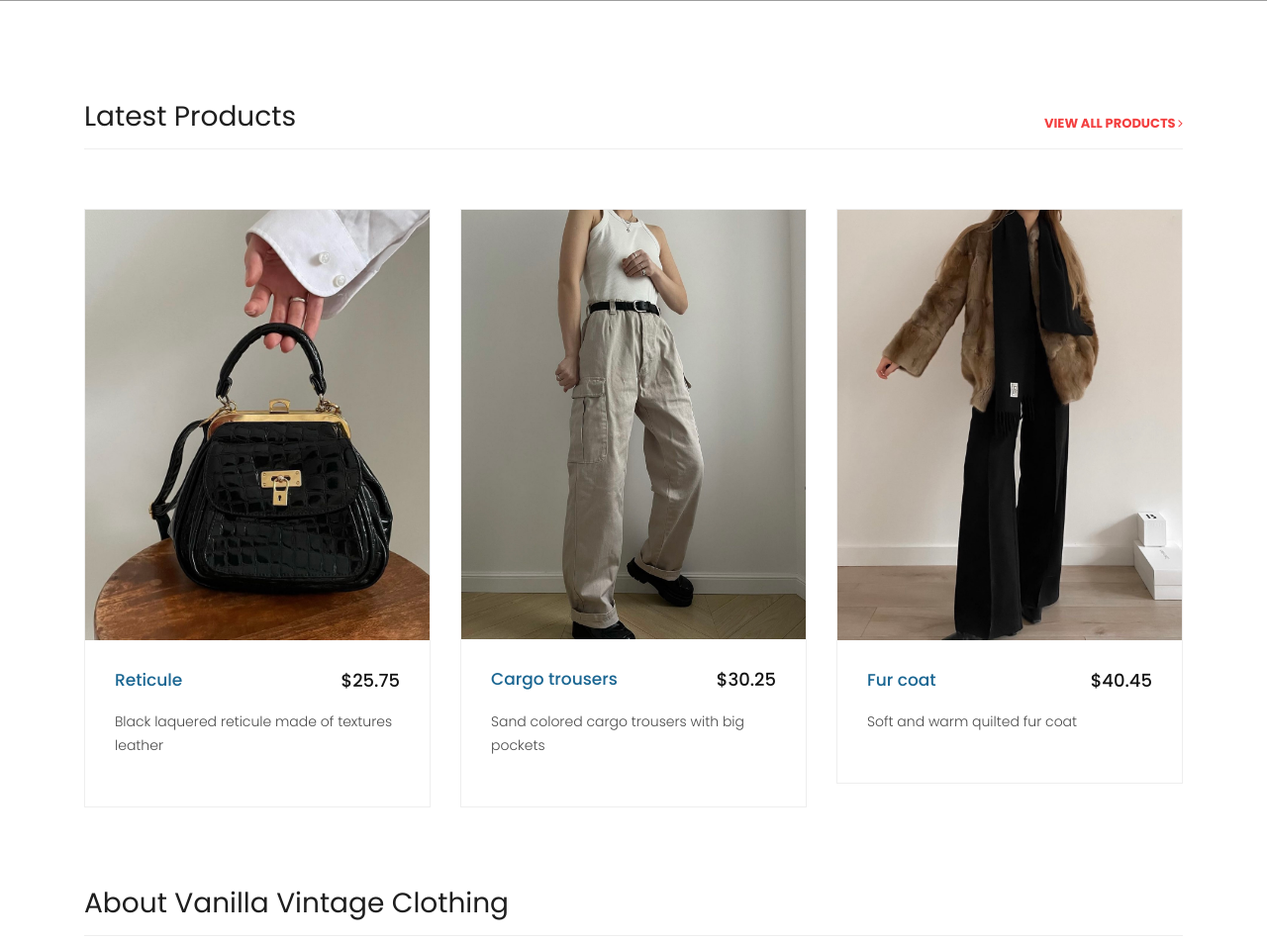
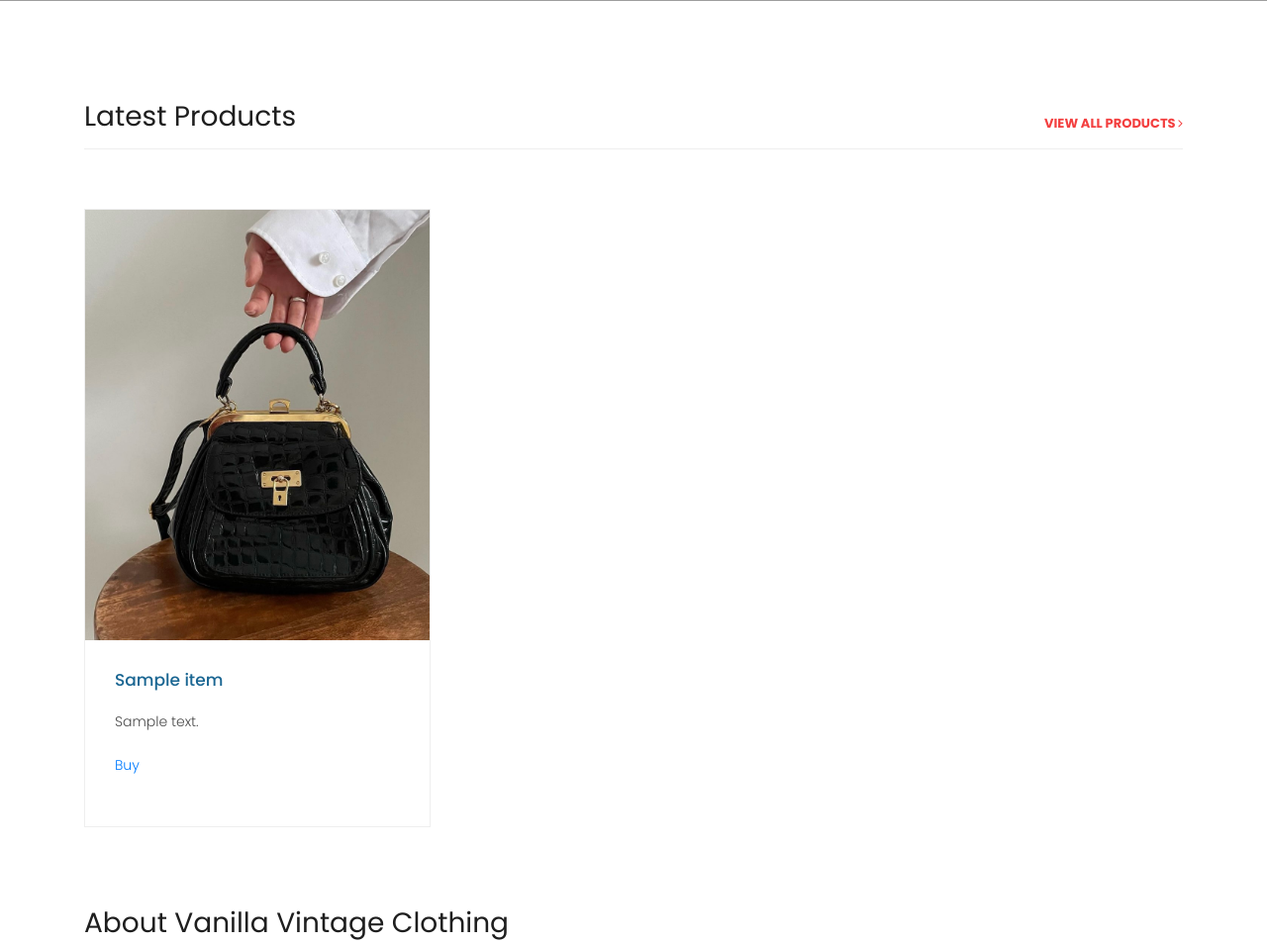
Before and after one commit to ka10a/vanilla-vintage-site, a Django app: page /index/ in a window 1280 px wide. Shown: the part 679-1633 px from the top of the page at 99% size. Run offline with Django 3.2, Linux system fonts and the light colour scheme; tables that the repository leaves empty hold one stand-in row (values such as "Sample post"); some libraries are stand-ins or nearby versions; grey boxes are pictures that could not be loaded.

Commit message:
adding items and forms

```diff
--- a/config/config/settings.py
+++ b/config/config/settings.py
@@ -43,6 +43,7 @@ INSTALLED_APPS = [
     'rest_framework',
     'corsheaders',
     'post',
+    'items',
 ]
 
 MIDDLEWARE = [
--- a/config/post/models.py
+++ b/config/post/models.py
@@ -3,14 +3,64 @@ from django.urls import reverse
 
 
 class Item(models.Model):
-    id = models.AutoField(primary_key=True)
+    class Meta:
+        db_table = 'item'
+
+    #     cat = gra -> sold
+    #     cat = poi -> discount
+    #     cat = des -> ordinary
+
     name = models.CharField(max_length=200)
-    price = models.BigIntegerField(default=0)
+    desc = models.CharField(max_length=400)
+    price = models.FloatField(default=0)
+    disc_price = models.FloatField(default=0)
+    img = models.CharField(max_length=200)
     category = models.CharField(max_length=200)
-
-    @property
-    def get_item_id(self):
-        return self.id
 
     def __str__(self):
         return self.name
+
+
+class Order(models.Model):
+    class Meta:
+        db_table = 'order'
+
+    name = models.CharField(max_length=100)
+    email = models.CharField(max_length=100)
+    ids = models.CharField(max_length=1000)
+    address = models.CharField(max_length=300)
+
+
+class Contact(models.Model):
+    class Meta:
+        db_table = 'contact_msg'
+
+    name = models.CharField(max_length=100)
+    email = models.CharField(max_length=100)
+    subj = models.CharField(max_length=100)
+    text = models.CharField(max_length=1000)
+
+
+# def describe_items(apps, schema_editor):
+#     Item = apps.get_model('post', 'Item')
+#     Item.objects.create(name='Reticule', price=25.75, disc_price=0,
+#                         desc='Black laquered reticule made of textures leather', img='bag.jpg', category='des')
+#     Item.objects.create(name='Cargo trousers', price=30.25, disc_price=0,
+#                         desc='Sand colored cargo trousers with big pockets', img='cargo.jpg', category='des')
+#     Item.objects.create(name='Fur coat', price=40.45, disc_price=0,
+#                         desc='Soft and warm quilted fur coat made of natural rabbit fur', img='coat_fur.jpg',
+#                         category='des')
+#     Item.objects.create(name='Sheepskin coat', price=34.60, disc_price=0, desc='Natural warm sheepskin coat',
+#                         img='coat.jpg', category='des')
+#     Item.objects.create(name='Jacket', price=0, disc_price=0, desc='Designed shortened deep-blue jacket',
+#                         img='jacket.jpg', category='gra')
+#     Item.objects.create(name='Grey skirt', price=32.50, disc_price=22.50, desc='Perfect grey wool skirt',
+#                         img='skirt.jpg', category='poi')
+#     Item.objects.create(name='Grey Trousers', price=42.10, disc_price=32.10,
+#                         desc='Wool grey trousers with glencheck print', img='trousers_grey.jpg', category='poi')
+#     Item.objects.create(name='Green waistcoat', price=0, disc_price=0, desc='Wool and acryl green waistcoat',
+#                         img='waistcoat_green.jpg', category='gra')
+#     Item.objects.create(name='Red waistcoat', price=63.20, disc_price=53.20,
+#                         desc='Silk red waistcoat with golden buttons', img='waistcoat_red.jpg', category='poi')
+#     Item.objects.create(name='Home costume', price=91.30, disc_price=81.30, desc='Home wool trousers and cardigan',
+#                         img='home_costume.jpg', category='poi')
--- a/config/post/templates/index.html
+++ b/config/post/templates/index.html
@@ -16,7 +16,6 @@
     <link href="{% static 'vendor/bootstrap/css/bootstrap.min.css' %}" rel="stylesheet">
 
     <!-- Additional CSS Files -->
-    {% load static %}
     <link rel="stylesheet" href="{% static 'css/fontawesome.css' %}">
     <link rel="stylesheet" href="{% static 'css/templatemo-sixteen.css' %}">
     <link rel="stylesheet" href="{% static 'css/owl.css' %}">
@@ -100,36 +99,27 @@
               <a href="{% url 'products' %}">view all products <i class="fa fa-angle-right"></i></a>
             </div>
           </div>
-          <div class="col-md-4">
-            <div class="product-item">
-              <a href="p1"><img src="{% static 'images/bag.jpg' %}" alt=""></a>
-              <div class="down-content">
-                <a href="#"><h4>Reticule</h4></a>
-                <h6>$25.75</h6>
-                <p>Black laquered reticule made of textures leather</p>
+          {% for item in item_list %}
+            <div class="col-lg-4 col-md-4 all {{ item.category }}">
+              <div class="product-item">
+                <a href="#"><img src="{% static 'images/bag.jpg' %}" alt=""></a>
+                <div class="down-content">
+                  <a href="#p1" rel="modal:open"><h4>{{ item.name }}</h4></a>
+                  {% if item.category == 'gra' %}
+                    <h6>Sold</h6>
+                  {% endif %}
+                  {% if item.category == 'poi' %}
+                    <h6><s>${{ item.price }}</s> ${{ item.disc_price }}</h6>
+                  {% endif %}
+                  {% if item.category == 'des' %}
+                    <h6>${{ item.price }}</h6>
+                  {% endif %}
+                  <p>{{ item.desc }}</p>
+                  <p><a href="#form" rel="modal:open">Buy</a></p>
+                </div>
               </div>
             </div>
-          </div>
-          <div class="col-md-4">
-            <div class="product-item">
-              <a href="p2"><img src="{% static 'images/cargo.jpg' %}" alt=""></a>
-              <div class="down-content">
-                <a href="#"><h4>Cargo trousers</h4></a>
-                <h6>$30.25</h6>
-                <p>Sand colored cargo trousers with big pockets</p>
-              </div>
-            </div>
-          </div>
-          <div class="col-md-4">
-            <div class="product-item">
-              <a href="p3"><img src="{% static 'images/coat_fur.jpg' %}" alt=""></a>
-              <div class="down-content">
-                <a href="#"><h4>Fur coat</h4></a>
-                <h6>$40.45</h6>
-                <p>Soft and warm quilted fur coat</p>
-              </div>
-            </div>
-          </div>
+          {% endfor %}
         </div>
       </div>
     </div>
@@ -147,7 +137,7 @@
               <h4>Looking for the best products?</h4>
               <p>INSTRUCTION: to buy products please click on the name of product copy the id and click buy, fill up the form and puts desired IDs inside for us to contact with you further on</p>
               <p>Subscribe to the new drops/offers of our shop by launching e-mail notifications</p>
-              <a href="{% url 'contacts' %}"" class="filled-button">Contact us</a>
+              <a href="{% url 'contacts' %}" class="filled-button">Contact us</a>
             </div>
           </div>
           <div class="col-md-6">
--- a/config/post/views.py
+++ b/config/post/views.py
@@ -1,8 +1,6 @@
-from datetime import datetime, date, timedelta
-
-from django.http import HttpResponse, JsonResponse
 from django.shortcuts import redirect, get_object_or_404
 from django.template import loader
+from django.core.mail import send_mail
 from django.contrib.auth.forms import UserCreationForm
 from django.urls import reverse
 from django.utils import timezone
@@ -10,31 +8,66 @@ from django.utils.dateparse import parse_datetime
 from django.contrib.auth.models import User
 from django.http import HttpResponseRedirect
 from django.shortcuts import render
-
-from datetime import datetime
 from django.http import HttpResponse
-from django.views import generic
-from django.utils.safestring import mark_safe
-
-# from .forms import EventForm
 from .models import *
-# from .utils import Calendar
-
-from .models import Item
-import calendar
+from .forms import OrderForm, ContactForm
 
 
 def index(request):
-    return HttpResponse(loader.get_template('index.html').render({}, request))
+    item_list = Item.objects.filter(category='des')[:3]
+    if len(item_list) < 3:
+        item_list = Item.objects.all()[:3]
+    return HttpResponse(loader.get_template('index.html').render({'item_list': item_list}, request))
+
 
 def redirect_to_index(request):
     return redirect(index)
 
+
 def contacts(request):
-    return HttpResponse(loader.get_template('contact.html').render({}, request))
+    if request.method == 'POST':
+        form = ContactForm(request.POST)
+        if form.is_valid():
+            form.save()
+
+            name = form.cleaned_data['name']
+            recipient = form.cleaned_data['email']
+            address = form.cleaned_data['address']
+            ids = form.cleaned_data['ids']
+            subj = 'Order in Vanilla Vintage Shop'
+            text = '''Hello, {}! You placed your order in our site recently. Our manager contacts you soon.'''
+
+            send_mail(
+                    subj,
+                    text.format(name),
+                    'vanilla-vintage@gmail.com',
+                    [recipient])
+    else:
+        form = ContactForm()
+    return HttpResponse(loader.get_template('contact.html').render({'form': form}, request))
+
 
 def products(request):
-    return HttpResponse(loader.get_template('products.html').render({}, request))
+    if request.method == 'POST':
+        form = OrderForm(request.POST)
+        if form.is_valid():
+            form.save()
+
+            name = form.cleaned_data['name']
+            email = form.cleaned_data['email']
+            subj = form.cleaned_data['subj']
+            text = form.cleaned_data['text']
+
+            send_mail(
+                    "From {}, {}".format(name, subj),
+                    text,
+                    email,
+                    ['vanilla-vintage@gmail.com'])
+    else:
+        form = OrderForm()
+        item_list = Item.objects.all()
+    return HttpResponse(loader.get_template('products.html').render({'item_list': item_list, 'form': form}, request))
+
 
 def about(request):
     return HttpResponse(loader.get_template('about.html').render({}, request))
```
Also changed, not shown: config/post/forms.py (+49 -17 lines), config/post/templates/contact.html (+29 -0 lines), config/post/templates/products.html (+57 -2 lines), config/db.sqlite3 (deleted), config/post/migrations/0001_initial.py (deleted).
